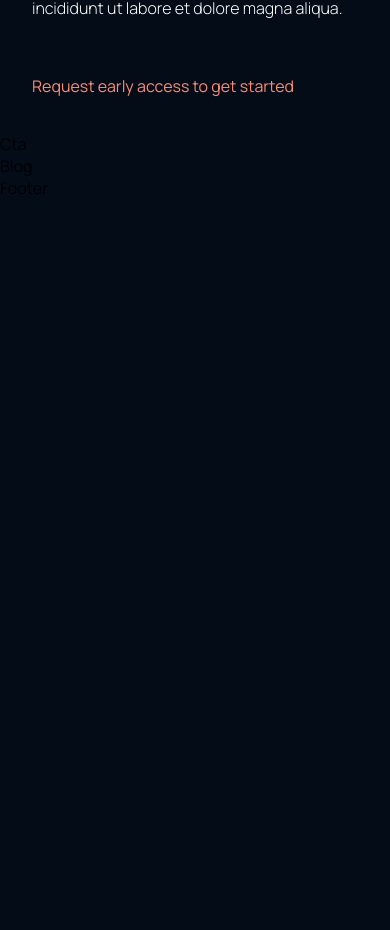
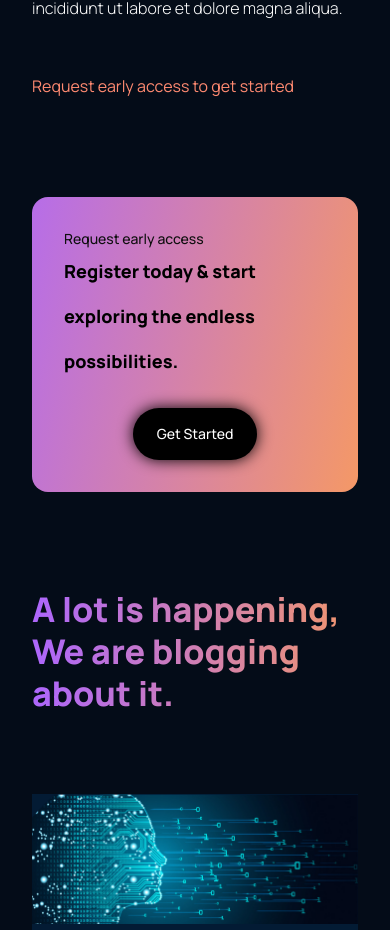
Before and after one commit to ivanils/Website-template, a React (Create React App) app: page / in a window 390 px wide. Shown: the part 4134-5064 px from the top of the page. Before the commit the page ends 4333 px from the top, so only its background shows below. Built offline with nearby package versions, Linux system fonts and the light colour scheme.

Commit message:
cta, blog and articles

```diff
--- a/src/App.scss
+++ b/src/App.scss
@@ -501,9 +501,122 @@ button {
 		color: white;
 	}
 }
-
-
-// MEDIA QUERIES
+// CTA
+.gpt5_cta{
+	@include flex(row, nowrap, space-between, center);
+	padding: 2rem;
+	margin: 4rem;
+	border-radius: 1rem;
+	background: var(--gradient-bar);
+}
+.gpt5_cta-content{
+	p{
+		font-weight: 500;
+		font-size: 12px;
+		line-height: 30px;
+		color: #0E0E0E;
+		font-family: var(--font-family);
+	}
+	h3{
+		font-family: var(--font-family);
+		font-size: 24px;
+		line-height: 45px;
+		font-weight: 800;
+		font-style: normal;
+	}
+}
+.gpt5_cta-button{
+	@include flex(row, nowrap, center, center);
+	button{
+		color: white;
+		background: black;
+		border-radius: 40px;
+		cursor: pointer;
+		transition: 0.2s ease-in;
+		transform: scale(1);
+		box-shadow: 0 0 15px rgba(0, 0, 0, 1);
+		&:hover{
+			background-color: white;
+			color: black;
+			transition: 0.2s ease-in;
+			transform: scale(1.1);
+			box-shadow: 0 0 0px rgba(0, 0, 0, 0.75);
+		}
+	}
+}
+// BLOG
+.gpt5_blog{
+	@include flex(column, nowrap, center, center);
+}
+.gpt5_blog-heading{
+	width: 100%;
+	text-align: left;
+	margin-bottom: 5rem;
+	h2{
+		font-family: var(--font-family);
+		font-size: 62px;
+		line-height: 75px;
+		font-weight: 800;
+		font-style: normal;
+	}
+}
+.gpt5_blog-container{
+	width: 100%;
+	@include flex(row, nowrap, center, stretch);
+}
+.gpt5_blog-container_groupA{
+	flex: 0.75;
+	margin-right: 2rem;
+}
+.gpt5_blog-container_groupB{
+	flex: 1;
+	display: grid;
+	grid-template-columns: repeat(2, 1fr);
+	grid-gap: 2rem;
+}
+// ARTICLE
+.gpt5_blog-container_article{
+	width: 100%;
+	height: 100%;
+	@include flex(column, nowrap, center, center);
+	background: var(--color-footer);
+}
+.gpt5_blog-container_article-image{
+	width: 100%;
+	height: 100%;
+	background: var(--color-footer);
+	img{
+		width: 100%;
+		height: 100%;
+	}
+}
+.gpt5_blog-container_article-content{
+	@include flex(column, nowrap, space-between, flex-start);
+	padding: 1rem 1.5rem;
+	height: 100%;
+	p{
+		font-family: var(--font-family);
+		font-size: 12px;
+		line-height: 35px;
+		font-weight: bold;
+		color: white;
+		margin-top: 1rem;
+		&:last-child{
+			margin-top: 4rem;
+			cursor: pointer;
+			color: white;
+		}
+	}
+	h3{
+		font-family: var(--font-family);
+		font-size: 25px;
+		line-height: 30px;
+		font-weight: 800;
+		font-style: normal;
+		color: white;
+	}
+}
+	// MEDIA QUERIES
 @media screen and (max-width: 990px) {
 	.gpt5_navbar-links_container {
 		display: none;
@@ -543,6 +656,19 @@ button {
 	.gpt5_possibility-content{
 		margin: 2rem 0 0 0;
 	}
+	.gpt5_blog-container{
+		flex-direction: column-reverse;
+	}
+	.gpt5_blog-container_groupB{
+		grid-template-columns: repeat(1, 1fr);
+	}
+	.gpt5_blog-container_groupA{
+		margin-right: 0;
+		margin-top: 2rem;
+		.gpt5_blog-container_article{
+			width: 100%;
+		}
+	}
 }
 @media screen and (max-width: 700px) {
 	.section_padding {
@@ -555,6 +681,18 @@ button {
 		input,button{
 			font-size: 14px;
 			line-height: normal;
+		}
+	}
+	.gpt5_cta{
+		flex-direction: column;
+	}
+	.gpt5_cta-button{
+		margin-top: 1.5rem;
+	}
+	.gpt5_blog-heading{
+		h2{
+			font-size: 46px;
+			line-height: 52px;
 		}
 	}
 }
@@ -632,6 +770,33 @@ button {
 	.gpt5_features-container{
 		padding: 0 0 0 2rem;
 	}
+	.gpt5_cta{
+		margin: 4rem 2rem;
+		h3{
+			font-size: 18px;
+			list-style: 32px;
+		}
+		p{
+			font-size: 14px;
+			line-height: 20px;
+		}
+		button{
+			font-size: 14px;
+			line-height: 28px;
+		}
+	}
+	.gpt5_blog-container_article-content{
+		h3{
+			font-size: 18px;
+			line-height: 25px;
+		}
+	}
+	.gpt5_blog-heading{
+		h2{
+			font-size: 34px;
+			line-height: 42px;
+		}
+	}
 }
 @media screen and (max-width:490px) {
 	.gpt5_header{
--- a/src/components/article/Article.js
+++ b/src/components/article/Article.js
@@ -1,8 +1,19 @@
 import React from 'react'
-import './article.scss'
-const Article = () => {
+
+const Article = ({imgUrl, date, title}) => {
   return (
-    <div>Article</div>
+    <div className='gpt5_blog-container_article'>
+      <div className='gpt5_blog-container_article-image'>
+        <img src={imgUrl} alt='blog'/>
+      </div>
+      <div className='gpt5_blog-container_article-content'>
+        <div>
+          <p>{date}</p>
+          <h3>{title}</h3>
+        </div>
+        <p>Read Full Article</p>
+      </div>
+    </div>
   )
 }
 
--- a/src/components/cta/Cta.js
+++ b/src/components/cta/Cta.js
@@ -1,8 +1,16 @@
 import React from 'react'
-import './cta.scss'
+
 const Cta = () => {
   return (
-    <div>Cta</div>
+    <div className='gpt5_cta'>
+      <div className='gpt5_cta-content'>
+        <p>Request early access</p>
+        <h3>Register today & start exploring the endless possibilities.</h3>
+      </div>
+      <div className='gpt5_cta-button'>
+        <button type='button'>Get Started</button>
+      </div>
+    </div>
   )
 }
 
--- a/src/containers/blog/Blog.js
+++ b/src/containers/blog/Blog.js
@@ -1,9 +1,25 @@
 import React from 'react'
-import './blog.scss'
+import { Article } from '../../components/export'
+import { blog01, blog02, blog03, blog04, blog05 } from './imports'
 
 const Blog = () => {
   return (
-    <div>Blog</div>
+    <div className='gpt5_blog section_padding' id='blog'>
+      <div className='gpt5_blog-heading'>
+        <h2 className='gradient_text'>A lot is happening, We are blogging about it.</h2>
+      </div>
+      <div className='gpt5_blog-container'>
+        <div className='gpt5_blog-container_groupA'>
+          <Article imgUrl={blog01} date="30/01/2025" title="GPT5 and OpenAI is the future. Let us explore how it is?"/>
+        </div>
+        <div className='gpt5_blog-container_groupB'>
+          <Article imgUrl={blog02} date="30/01/2025" title="GPT5 and OpenAI is the future. Let us explore how it is?" />
+          <Article imgUrl={blog03} date="30/01/2025" title="GPT5 and OpenAI is the future. Let us explore how it is?" />
+          <Article imgUrl={blog04} date="30/01/2025" title="GPT5 and OpenAI is the future. Let us explore how it is?" />
+          <Article imgUrl={blog05} date="30/01/2025" title="GPT5 and OpenAI is the future. Let us explore how it is?" />
+        </div>
+      </div>
+    </div>
   )
 }
 
--- /dev/null
+++ b/src/containers/blog/imports.js
@@ -0,0 +1,7 @@
+import blog01 from '../../assets/blog01.png'
+import blog02 from '../../assets/blog02.png'
+import blog03 from '../../assets/blog03.png'
+import blog04 from '../../assets/blog04.png'
+import blog05 from '../../assets/blog05.png'
+
+export { blog01, blog02, blog03, blog04, blog05 }
--- a/src/containers/footer/Footer.js
+++ b/src/containers/footer/Footer.js
@@ -1,8 +1,10 @@
 import React from 'react'
-import './footer.scss'
+
 const Footer = () => {
   return (
-    <div>Footer</div>
+    <div className='gpt5_footer'>
+
+    </div>
   )
 }
 
```
Also changed, not shown: src/components/article/article.scss (deleted), src/components/cta/cta.scss (deleted), src/containers/blog/blog.scss (deleted), src/containers/footer/footer.scss (deleted).
